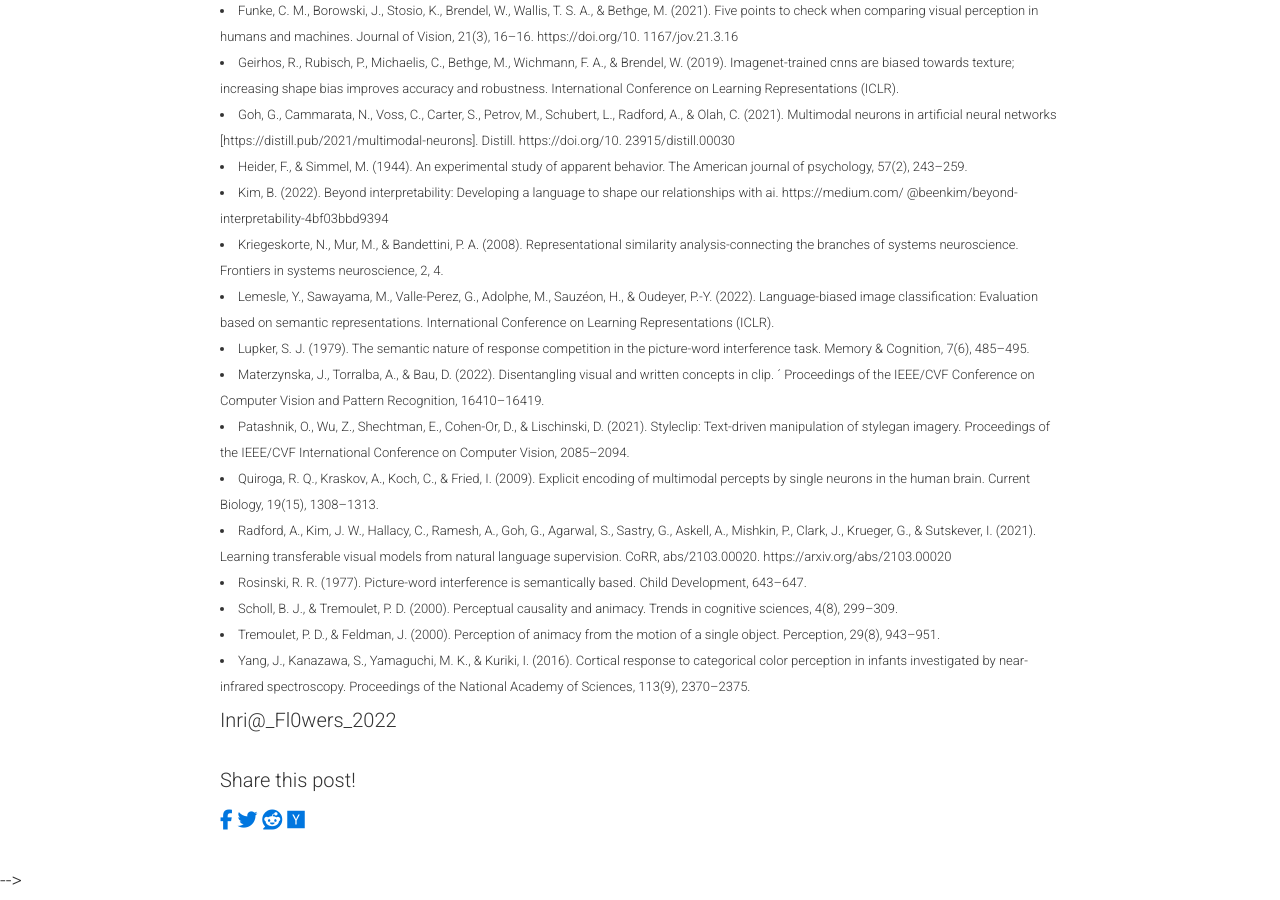
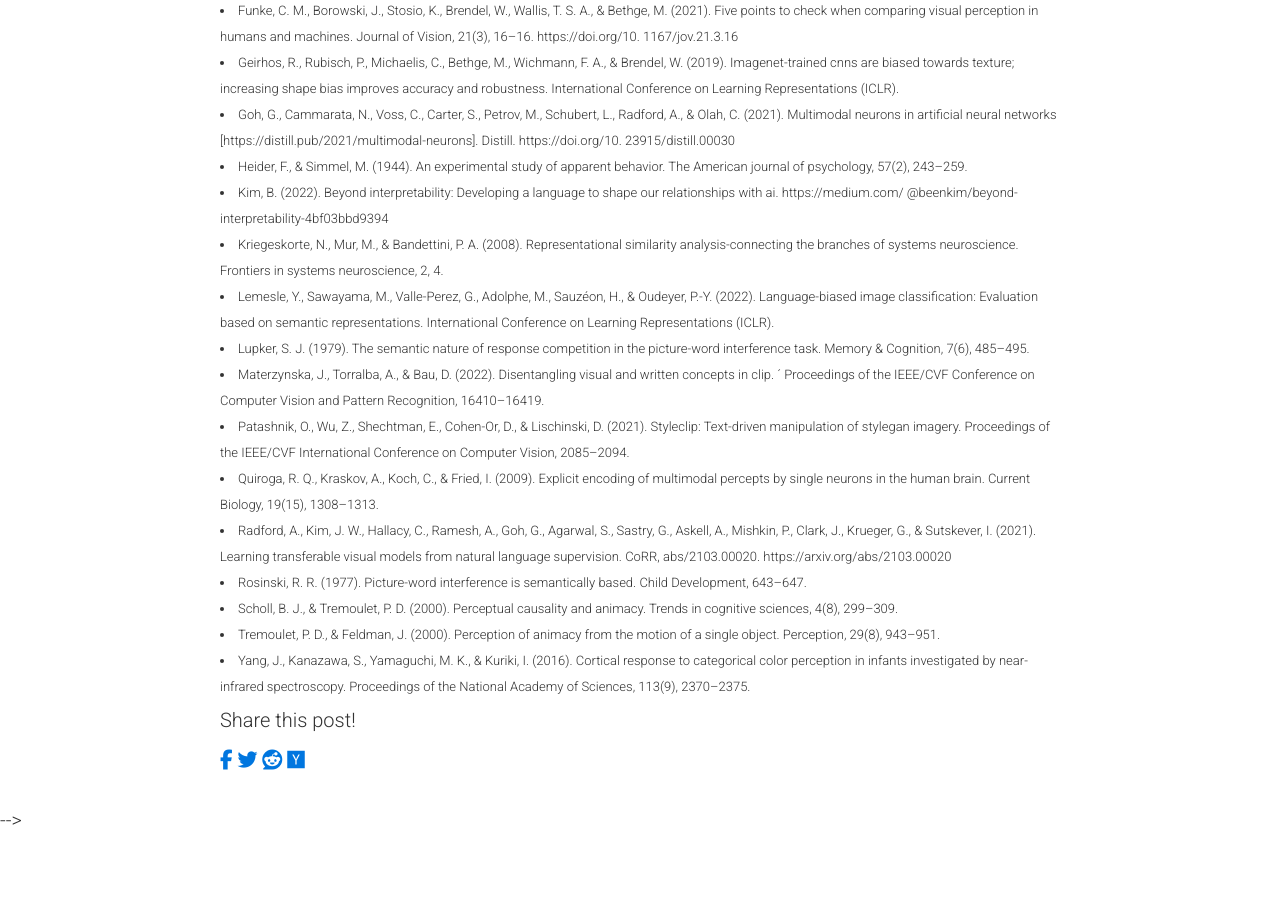
Before and after one commit to flowersteam/flowersteam.github.io, a Jekyll site: the page built from _posts/2022-07-20-watch_ai_through_cogsci.md, in a window 1280 px wide and 900 px high, scrolled down 11911 px. Built offline with Jekyll 4.4.1, drawn with Linux system fonts in a browser that asks for light colours; nearby versions of some CDN libraries; after the commit the page ends 12751 px from its top, so only the background shows below that.

Commit message:
fix typo

```diff
--- a/_posts/2022-07-20-watch_ai_through_cogsci.md
+++ b/_posts/2022-07-20-watch_ai_through_cogsci.md
@@ -270,5 +270,3 @@ infants investigated by near-infrared spectroscopy. Proceedings of the National
 </li>
 
 </div>
-
-Inri@_Fl0wers_2022
```
